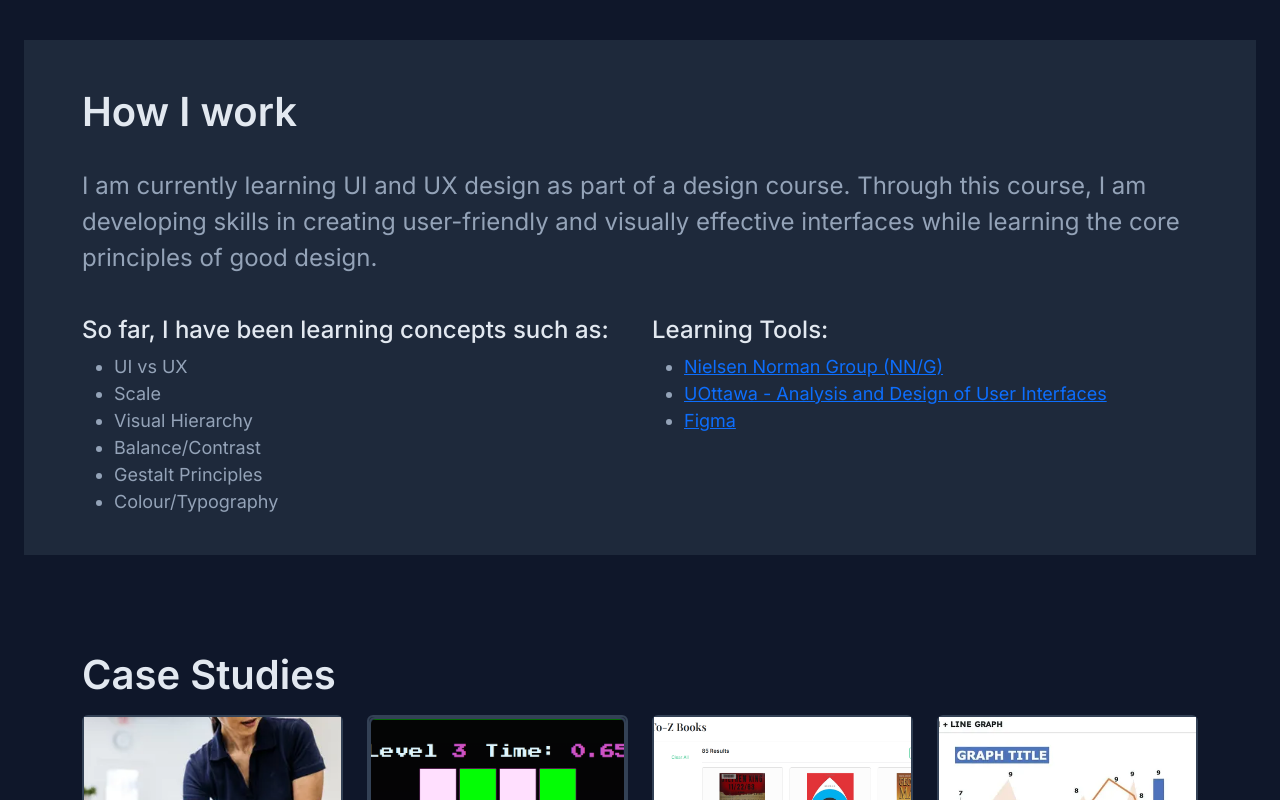
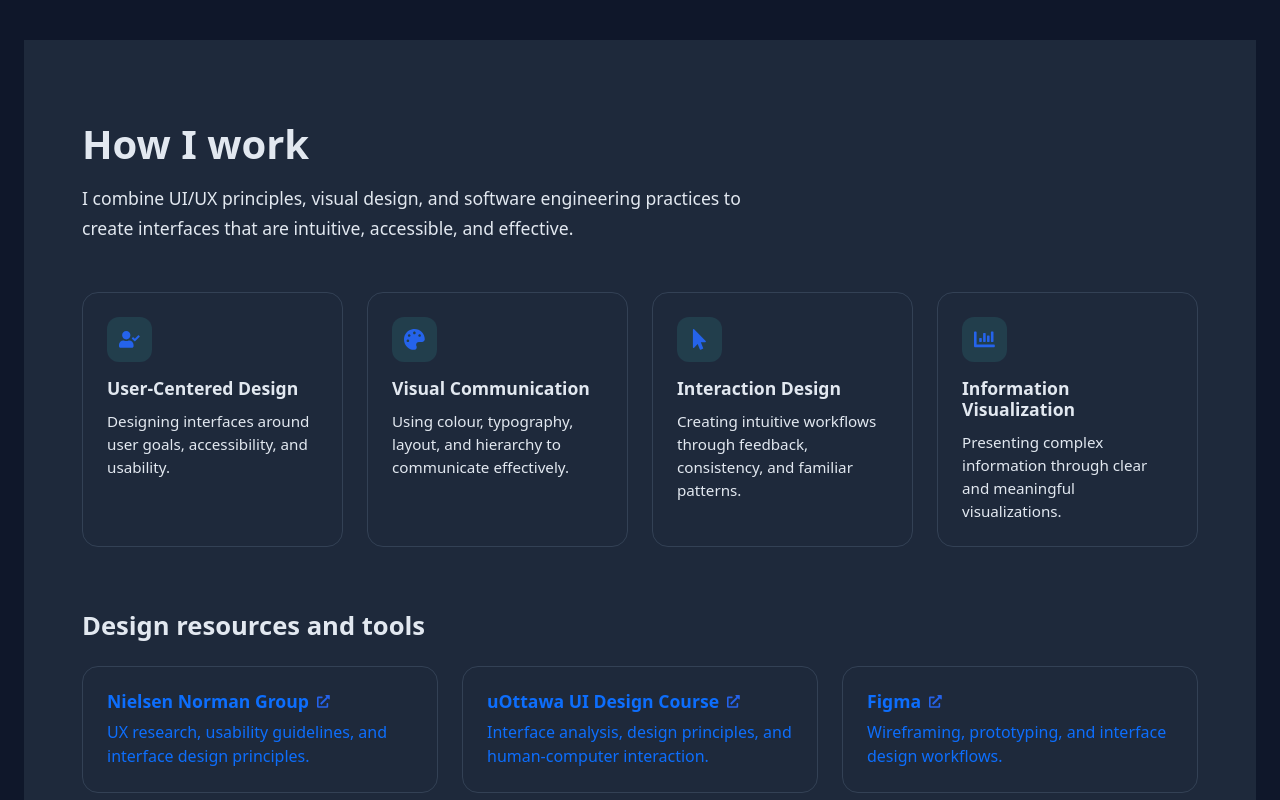
Before and after one commit to Tornado6822/portfolio-website, a React (Vite) app in the folder portfolio-website/: page / in a window 1280 px wide. Shown: the part 760-1560 px from the top of the page. Built offline with nearby package versions, Linux system fonts and the light colour scheme.

Commit message:
Portfolio improvments

```diff
--- a/portfolio-website/index.html
+++ b/portfolio-website/index.html
@@ -12,7 +12,7 @@
       href="https://fonts.googleapis.com/css2?family=Inter:wght@300;400;500;600;700&display=swap"
       rel="stylesheet"
     />
-    <title>portfolio-website</title>
+    <title>Patrick Morel</title>
   </head>
   <body>
     <div id="root"></div>
--- a/portfolio-website/package.json
+++ b/portfolio-website/package.json
@@ -11,7 +11,8 @@
   },
   "dependencies": {
     "react": "^19.2.6",
-    "react-dom": "^19.2.6"
+    "react-dom": "^19.2.6",
+    "react-icons": "^5.7.0"
   },
   "devDependencies": {
     "@eslint/js": "^10.0.1",
--- a/portfolio-website/src/components/CaseStudies.css
+++ b/portfolio-website/src/components/CaseStudies.css
@@ -32,3 +32,7 @@
   transform: translateY(-6px);
   box-shadow: 0 10px 25px rgba(0, 0, 0, 0.15);
 }
+
+a {
+  text-decoration: none;
+}
--- a/portfolio-website/src/components/CaseStudies.jsx
+++ b/portfolio-website/src/components/CaseStudies.jsx
@@ -34,7 +34,7 @@ function CaseStudies({ setShowPlaceholder }) {
                   />
                 </div>
                 <div className="card-body">
-                  <h5 className="card-title">Memory Game</h5>
+                  <h5 className="card-title">Memory Matrix</h5>
                   <p className="card-description">UI Interaction</p>
                 </div>
               </div>
@@ -47,26 +47,24 @@ function CaseStudies({ setShowPlaceholder }) {
                   <img src="AToZ.png" alt="E-commerce" className="" />
                 </div>
                 <div className="card-body">
-                  <h5 className="card-title">E-Commerce Site</h5>
+                  <h5 className="card-title">A-to-Z Books</h5>
                   <p className="card-description">UX Flow</p>
                 </div>
               </div>
             </a>
           </div>
           <div className="col-6 col-md-3 d-flex justify-content-center">
-            <div className="card" onClick={() => setShowPlaceholder(true)}>
-              <div className="img-wrapper">
-                <img
-                  src="visualizationThumbnail.webp"
-                  alt="Analytics"
-                  className=""
-                />
+            <a href="https://sleep-dash.netlify.app/">
+              <div className="card">
+                <div className="img-wrapper">
+                  <img src="sleepDashboard.png" alt="Analytics" className="" />
+                </div>
+                <div className="card-body">
+                  <h5 className="card-title">Sleep</h5>
+                  <p className="card-description">Data Visualization</p>
+                </div>
               </div>
-              <div className="card-body">
-                <h5 className="card-title">Analytics Site</h5>
-                <p className="card-description">Data Visualization</p>
-              </div>
-            </div>
+            </a>
           </div>
         </div>
       </div>
--- /dev/null
+++ b/portfolio-website/src/components/Workflow.css
@@ -0,0 +1,178 @@
+.workflow-section {
+  background-color: var(--bg-card);
+  padding: 5rem 0;
+}
+
+/* Header */
+
+.workflow-header {
+  max-width: 700px;
+  margin-bottom: 3rem;
+}
+
+.workflow-header h1 {
+  color: var(--primary);
+  font-size: 2.5rem;
+  font-weight: 700;
+  margin-bottom: 1rem;
+}
+
+.workflow-header p {
+  color: var(--muted);
+  font-size: 1.1rem;
+  line-height: 1.7;
+}
+
+/* Principle cards */
+
+.workflow-grid {
+  display: grid;
+  grid-template-columns: repeat(4, 1fr);
+  gap: 1.5rem;
+}
+
+.principle-card {
+  background-color: var(--card-color);
+  border: 1px solid var(--border);
+  border-radius: 16px;
+  padding: 1.5rem;
+
+  transition:
+    transform 0.2s ease,
+    box-shadow 0.2s ease;
+}
+
+.principle-card:hover {
+  transform: translateY(-5px);
+
+  box-shadow: 0 10px 25px rgba(30, 58, 95, 0.12);
+}
+
+.principle-icon {
+  width: 45px;
+  height: 45px;
+
+  display: flex;
+  align-items: center;
+  justify-content: center;
+
+  background-color: rgba(56, 178, 172, 0.15);
+  color: var(--accent);
+
+  border-radius: 12px;
+
+  font-size: 1.3rem;
+
+  margin-bottom: 1rem;
+}
+
+.principle-card h3 {
+  font-size: 1.1rem;
+  font-weight: 600;
+
+  color: var(--text);
+
+  margin-bottom: 0.7rem;
+}
+
+.principle-card p {
+  color: var(--muted);
+
+  line-height: 1.5;
+
+  font-size: 0.95rem;
+}
+
+/* Resources */
+
+.resources-section {
+  margin-top: 4rem;
+}
+
+.resources-section h2 {
+  color: var(--primary);
+
+  font-size: 1.6rem;
+
+  margin-bottom: 1.5rem;
+}
+
+.resources-grid {
+  display: grid;
+
+  grid-template-columns: repeat(3, 1fr);
+
+  gap: 1.5rem;
+}
+
+.resource-card {
+  background-color: var(--card-color);
+
+  border: 1px solid var(--border);
+
+  border-radius: 16px;
+
+  padding: 1.5rem;
+
+  text-decoration: none;
+
+  transition:
+    transform 0.2s ease,
+    border-color 0.2s ease;
+}
+
+.resource-card:hover {
+  transform: translateY(-4px);
+
+  border-color: var(--accent);
+}
+
+.resource-card h3 {
+  color: var(--primary);
+
+  font-size: 1.1rem;
+
+  font-weight: 600;
+
+  display: flex;
+
+  align-items: center;
+
+  gap: 0.5rem;
+}
+
+.resource-card p {
+  color: var(--muted);
+
+  margin-top: 0.5rem;
+
+  line-height: 1.5;
+}
+
+.external-icon {
+  font-size: 0.8rem;
+
+  color: var(--accent);
+}
+
+/* Responsive */
+
+@media (max-width: 992px) {
+  .workflow-grid {
+    grid-template-columns: repeat(2, 1fr);
+  }
+
+  .resources-grid {
+    grid-template-columns: 1fr;
+  }
+}
+
+@media (max-width: 576px) {
+  .workflow-grid {
+    grid-template-columns: 1fr;
+  }
+
+  .workflow-header h1 {
+    font-size: 2rem;
+  }
+}
--- a/portfolio-website/src/components/Workflow.jsx
+++ b/portfolio-website/src/components/Workflow.jsx
@@ -1,54 +1,111 @@
+import {
+  FaUserCheck,
+  FaPalette,
+  FaMousePointer,
+  FaChartBar,
+  FaExternalLinkAlt,
+} from "react-icons/fa";
+
+import "./Workflow.css";
+
 function Workflow() {
+  const principles = [
+    {
+      icon: <FaUserCheck />,
+      title: "User-Centered Design",
+      description:
+        "Designing interfaces around user goals, accessibility, and usability.",
+    },
+    {
+      icon: <FaPalette />,
+      title: "Visual Communication",
+      description:
+        "Using colour, typography, layout, and hierarchy to communicate effectively.",
+    },
+    {
+      icon: <FaMousePointer />,
+      title: "Interaction Design",
+      description:
+        "Creating intuitive workflows through feedback, consistency, and familiar patterns.",
+    },
+    {
+      icon: <FaChartBar />,
+      title: "Information Visualization",
+      description:
+        "Presenting complex information through clear and meaningful visualizations.",
+    },
+  ];
+
+  const resources = [
+    {
+      title: "Nielsen Norman Group",
+      description:
+        "UX research, usability guidelines, and interface design principles.",
+      link: "https://www.nngroup.com/",
+    },
+    {
+      title: "uOttawa UI Design Course",
+      description:
+        "Interface analysis, design principles, and human-computer interaction.",
+      link: "https://catalogue.uottawa.ca/en/undergrad/basc-software-engineering/#programrequirementstext",
+    },
+    {
+      title: "Figma",
+      description: "Wireframing, prototyping, and interface design workflows.",
+      link: "https://www.figma.com/community/portfolio-templates",
+    },
+  ];
+
   return (
-    <section
-      id="work"
-      className="py-4"
-      style={{
-        backgroundColor: "var(--bg-card)",
-      }}
-    >
-      <div className="container mt-4">
-        <h1>How I work</h1>
+    <section id="work" className="workflow-section">
+      <div className="container">
+        {/* Header */}
+        <div className="workflow-header">
+          <h1>How I work</h1>
 
-        <p className="py-4">
-          I am currently learning UI and UX design as part of a design course.
-          Through this course, I am developing skills in creating user-friendly
-          and visually effective interfaces while learning the core principles
-          of good design.
-        </p>
-        <div className="row">
-          <div className="col-6">
-            <h4 className="mt-3">
-              So far, I have been learning concepts such as:
-            </h4>
-            <ul>
-              <li>UI vs UX</li>
-              <li>Scale</li>
-              <li>Visual Hierarchy</li>
-              <li>Balance/Contrast</li>
-              <li>Gestalt Principles</li>
-              <li>Colour/Typography</li>
-            </ul>
-          </div>
-          <div className="col-6">
-            <h4 className="mt-3">Learning Tools:</h4>
-            <ul>
-              <li>
-                <a href="https://www.nngroup.com/">
-                  Nielsen Norman Group (NN/G)
-                </a>
-              </li>
-              <li>
-                <a href="https://catalogue.uottawa.ca/en/undergrad/basc-software-engineering/#programrequirementstext">
-                  UOttawa - Analysis and Design of User Interfaces
-                </a>
-              </li>
-              <li>
-                <a href="https://www.figma.com/community/portfolio-templates?resource_type=files&editor_type=figma">
-                  Figma
-                </a>
-              </li>
-            </ul>
+          <p>
+            I combine UI/UX principles, visual design, and software engineering
+            practices to create interfaces that are intuitive, accessible, and
+            effective.
+          </p>
+        </div>
+
+        {/* Principles */}
+        <div className="workflow-grid">
+          {principles.map((principle) => (
+            <div className="principle-card" key={principle.title}>
+              <div className="principle-icon">{principle.icon}</div>
+
+              <h3>{principle.title}</h3>
+
+              <p>{principle.description}</p>
+            </div>
+          ))}
+        </div>
+
+        {/* Resources */}
+        <div className="resources-section">
+          <h2>Design resources and tools</h2>
+
+          <div className="resources-grid">
+            {resources.map((resource) => (
+              <a
+                href={resource.link}
+                target="_blank"
+                rel="noreferrer"
+                className="resource-card"
+                key={resource.title}
+              >
+                <div>
+                  <h3>
+                    {resource.title}
+                    <FaExternalLinkAlt className="external-icon" />
+                  </h3>
+
+                  <p>{resource.description}</p>
+                </div>
+              </a>
+            ))}
           </div>
         </div>
       </div>
--- a/portfolio-website/src/index.css
+++ b/portfolio-website/src/index.css
@@ -1,6 +1,8 @@
+@import url("https://fonts.googleapis.com/css2?family=Inter:wght@400;500;600;700&family=Space+Grotesk:wght@500;600;700&display=swap");
+
 :root {
-  --sans: system-ui, "Segoe UI", Roboto, sans-serif;
-  --heading: system-ui, "Segoe UI", Roboto, sans-serif;
+  --sans: "IBM Plex Sans", system-ui, sans-serif;
+  --heading: "IBM Plex Sans", system-ui, sans-serif;
 
   font-family: var(--sans);
   color: var(--text);
@@ -17,23 +19,10 @@
   --navbar-height: 70px;
 }
 
-@media (prefers-color-scheme: dark) {
-  :root {
-    --text: #9ca3af;
-    --text-h: #f3f4f6;
-    --bg: #16171d;
-    --border: #2e303a;
-
-    --accent: #c084fc;
-    --accent-bg: rgba(192, 132, 252, 0.15);
-    --accent-border: rgba(192, 132, 252, 0.5);
-  }
-}
-
 body {
   background-color: var(--bg-main);
   color: var(--text-main);
-  font-family: "Inter", sans-serif;
+  font-family: var(--sans);
 }
 
 .main-container {
@@ -47,13 +36,16 @@ body {
 }
 
 h1,
-h2 {
+h2,
+h3,
+h4 {
   font-weight: 600;
+  font-family: var(--heading);
 }
 
 p {
   margin: 0;
-  font-size: x-large;
+  font-size: 1-rem;
   color: var(--text-muted);
 }
 
```
Also changed, not shown: portfolio-website/public/sleepDashboard.png (added), 1 other file (tests, documents, lock files or other folders).
